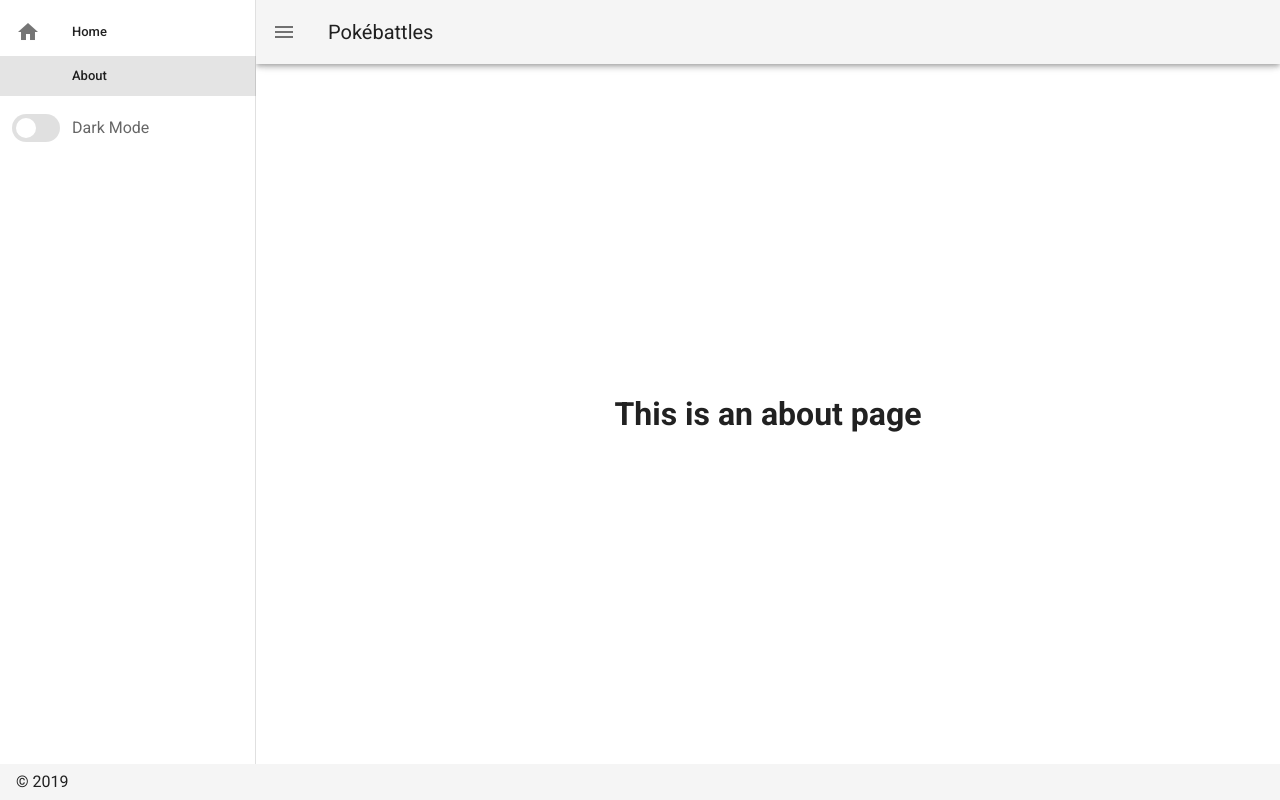
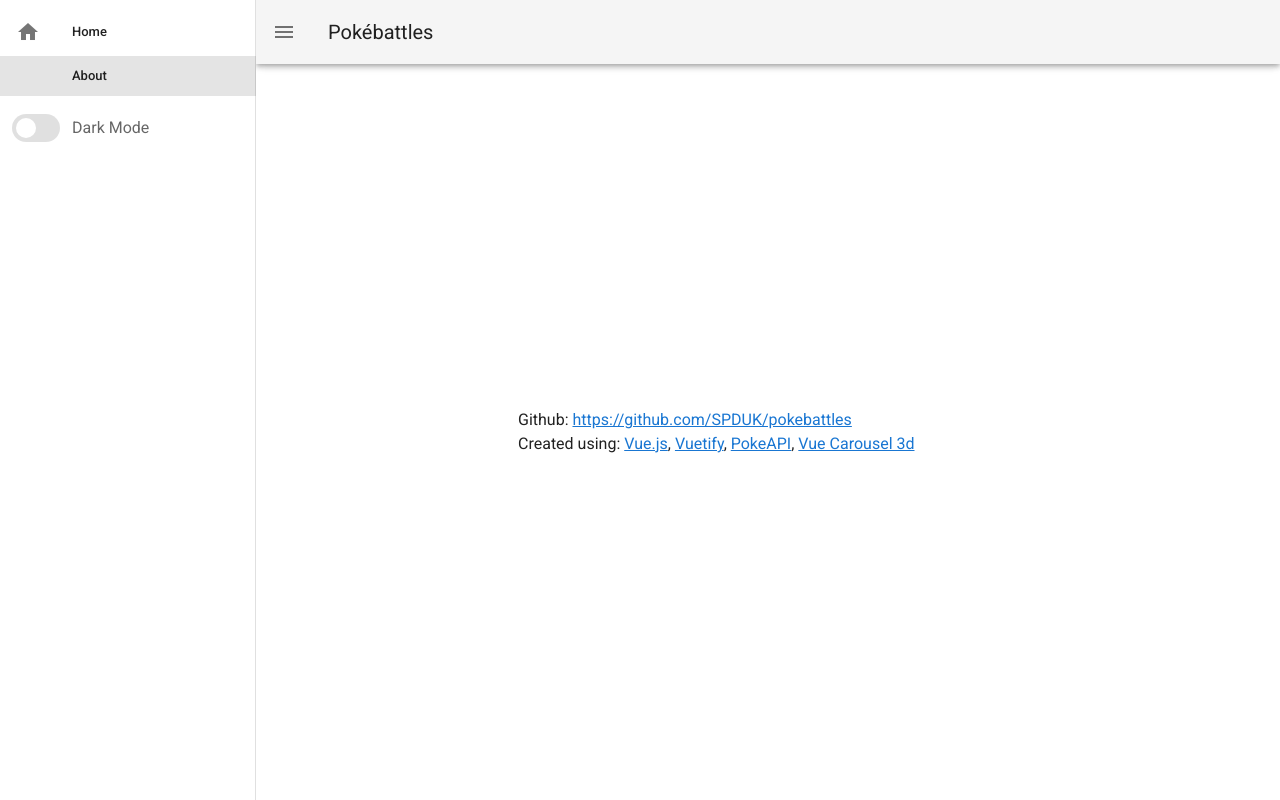
Before and after one commit to SPDUK/pokebattles, a Vue app: page /about in a window 1280 px wide. Built offline with nearby package versions, Linux system fonts and the light colour scheme.

Commit message:
feat: add links to about page, remove footer

```diff
--- a/src/App.vue
+++ b/src/App.vue
@@ -43,9 +43,6 @@
         </v-row>
       </v-container>
     </v-content>
-    <v-footer app>
-      <span>&copy; 2019</span>
-    </v-footer>
   </v-app>
 </template>
 
--- a/src/views/About.vue
+++ b/src/views/About.vue
@@ -1,5 +1,22 @@
 <template>
   <div class="about">
-    <h1>This is an about page</h1>
+    Github:
+    <a href="https://github.com/SPDUK/pokebattles"
+      >https://github.com/SPDUK/pokebattles</a
+    >
+
+    <br />
+    Created using: <a href="https://vuejs.org/">Vue.js</a>,
+    <a href="https://vuetifyjs.com/en/">Vuetify</a>,
+    <a href="https://pokeapi.co/">PokeAPI</a>,
+    <a href="https://wlada.github.io/vue-carousel-3d/">Vue Carousel 3d</a>
   </div>
 </template>
+
+<style>
+.about {
+  text-align: left;
+  margin: 0 auto;
+  max-width: 500px;
+}
+</style>
```
